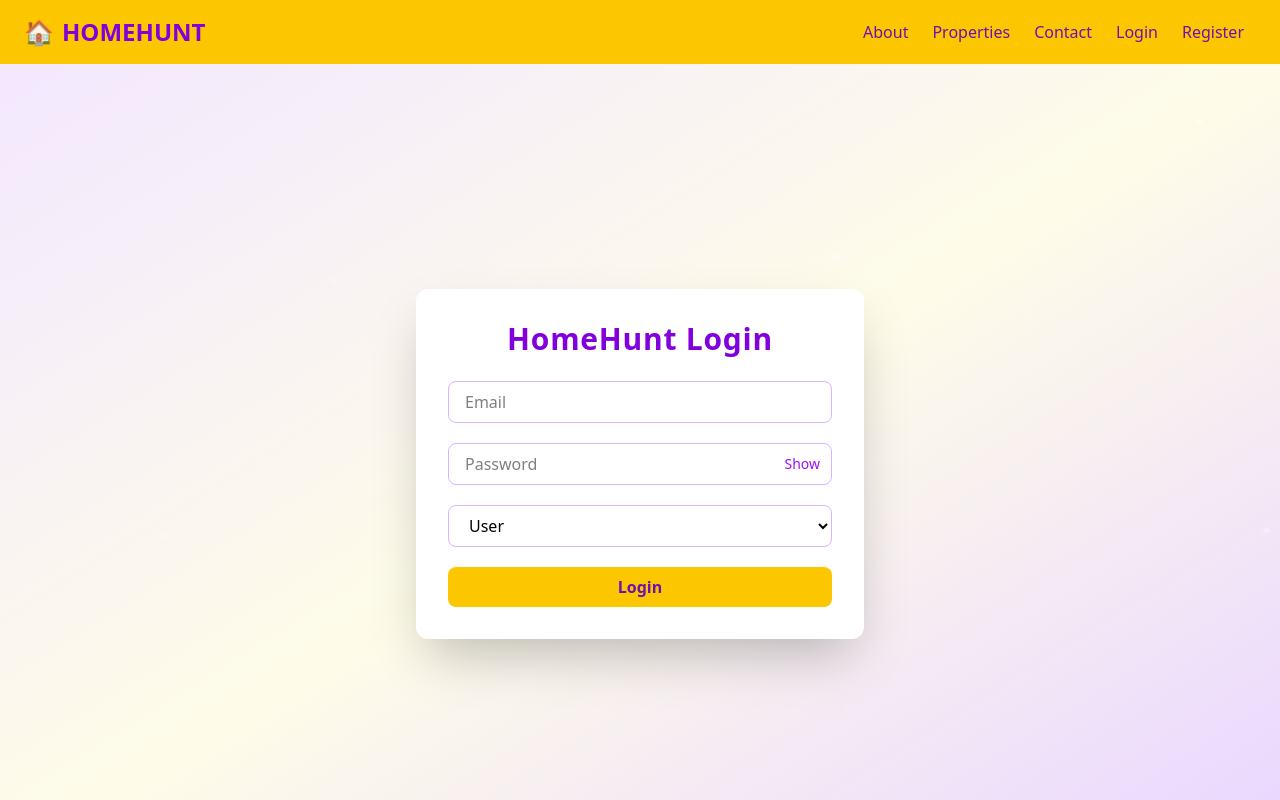
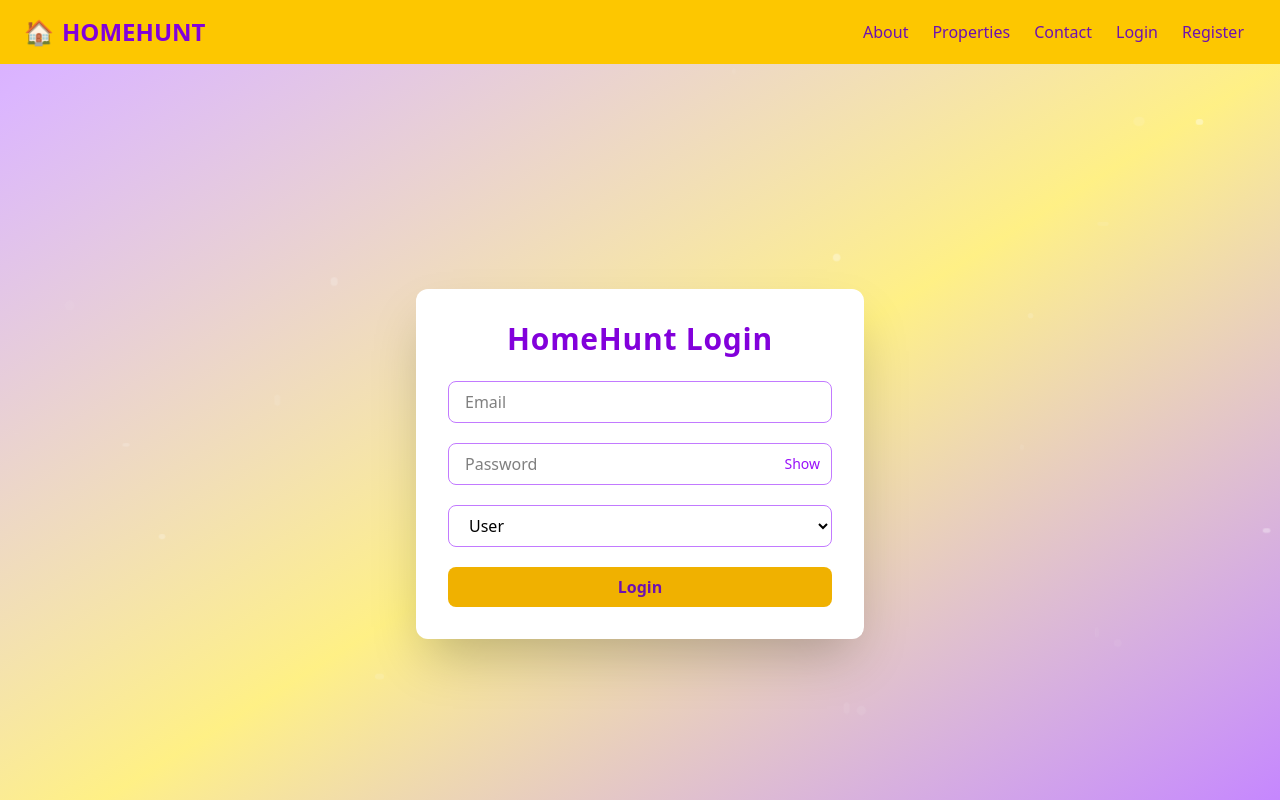
Before and after one commit to KmNeetuSingh/RealEstate, a React (Vite) app in the folder Frontend/: page /login in a window 1280 px wide. Shown: the top 800 px of the page. Built offline with nearby package versions, Linux system fonts and the light colour scheme; no server answers.

Commit message:
fix: update navigation paths in Login and Register components to redirect to home after login and registration

```diff
--- a/Frontend/src/components/Login.jsx
+++ b/Frontend/src/components/Login.jsx
@@ -45,12 +45,12 @@ const Login = () => {
       localStorage.setItem('user', JSON.stringify(response.payload.user));
       localStorage.setItem('token', response.payload.token);
       localStorage.setItem('role', response.payload.user.role);
-      navigate('/dashboard');
+      navigate('/');
     }
   };
 
   return (
-    <div className="relative min-h-screen flex items-center justify-center bg-gradient-to-br from-purple-100 via-yellow-50 to-purple-200 overflow-hidden">
+    <div className="relative min-h-screen flex items-center justify-center bg-gradient-to-br from-purple-300 via-yellow-200 to-purple-400 overflow-hidden">
       {/* ⭐ Star animations */}
       <div className="absolute top-0 left-0 w-full h-full z-0 pointer-events-none">
         {[...Array(30)].map((_, i) => (
@@ -97,7 +97,7 @@ const Login = () => {
             placeholder="Email"
             value={formData.email}
             onChange={handleChange}
-            className="w-full border border-purple-300 px-4 py-2 rounded-lg transition-all duration-300 focus:outline-none focus:ring-2 focus:ring-purple-400"
+            className="w-full border border-purple-400 px-4 py-2 rounded-lg transition-all duration-300 focus:outline-none focus:ring-2 focus:ring-purple-500"
             required
             autoComplete="email"
           />
@@ -109,7 +109,7 @@ const Login = () => {
               placeholder="Password"
               value={formData.password}
               onChange={handleChange}
-              className="w-full border border-purple-300 px-4 py-2 pr-10 rounded-lg transition-all duration-300 focus:outline-none focus:ring-2 focus:ring-purple-400"
+              className="w-full border border-purple-400 px-4 py-2 pr-10 rounded-lg transition-all duration-300 focus:outline-none focus:ring-2 focus:ring-purple-500"
               required
               autoComplete="current-password"
             />
@@ -126,7 +126,7 @@ const Login = () => {
             name="role"
             value={formData.role}
             onChange={handleChange}
-            className="w-full border border-purple-300 px-4 py-2 rounded-lg transition-all duration-300 focus:outline-none focus:ring-2 focus:ring-purple-400"
+            className="w-full border border-purple-400 px-4 py-2 rounded-lg transition-all duration-300 focus:outline-none focus:ring-2 focus:ring-purple-500"
           >
             <option value="user">User</option>
             <option value="admin">Admin</option>
@@ -134,7 +134,7 @@ const Login = () => {
 
           <button
             type="submit"
-            className="w-full bg-yellow-400 text-purple-800 font-semibold py-2 rounded-lg hover:bg-yellow-500 transition-all duration-300 disabled:opacity-50"
+            className="w-full bg-yellow-500 text-purple-800 font-semibold py-2 rounded-lg hover:bg-yellow-600 transition-all duration-300 disabled:opacity-50"
             disabled={loading}
           >
             {loading ? 'Logging in...' : 'Login'}
--- a/Frontend/src/components/Register.jsx
+++ b/Frontend/src/components/Register.jsx
@@ -57,7 +57,7 @@ const Register = () => {
       localStorage.setItem('role', result.payload.user.role);
 
       toast.success('🎉 Registration successful!');
-      setTimeout(() => navigate('/dashboard'), 1500);
+      setTimeout(() => navigate('/'), 1500);
     } else {
       toast.error(result.payload?.message || 'Registration failed');
     }
```
